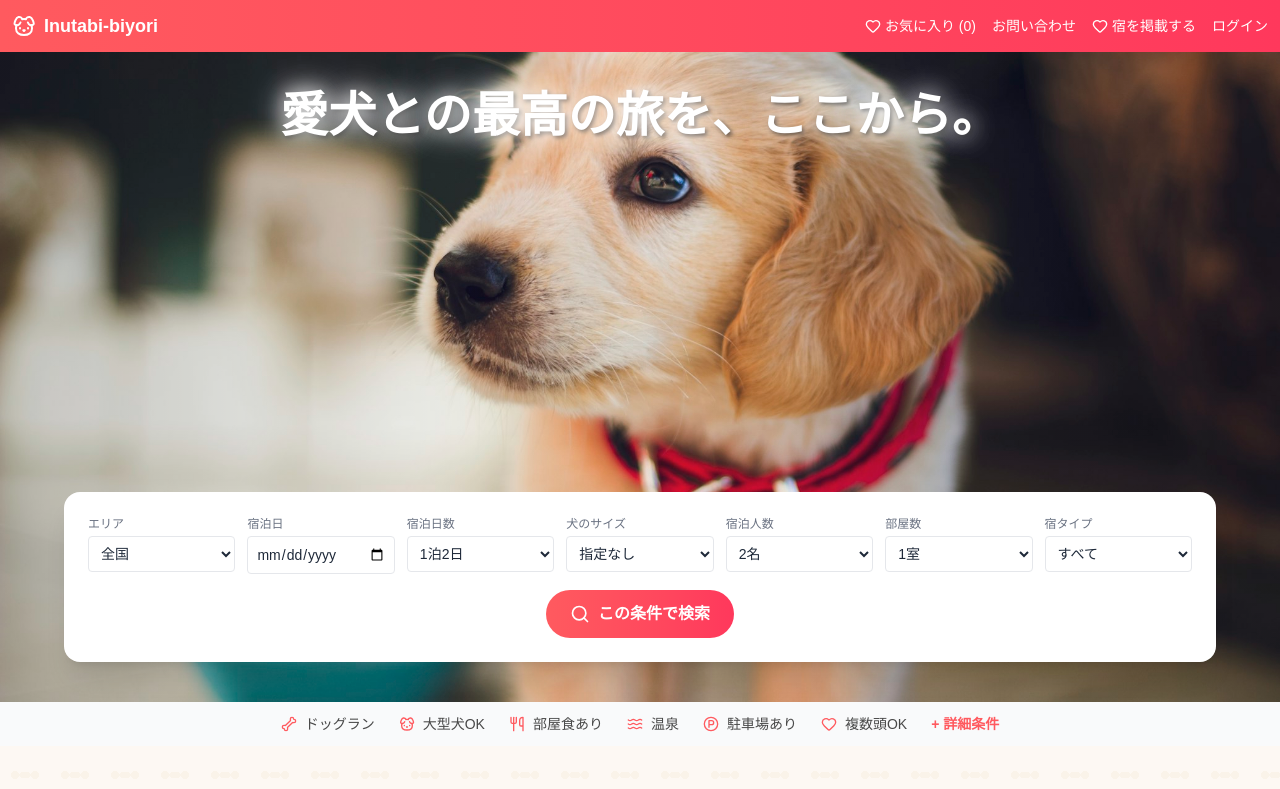
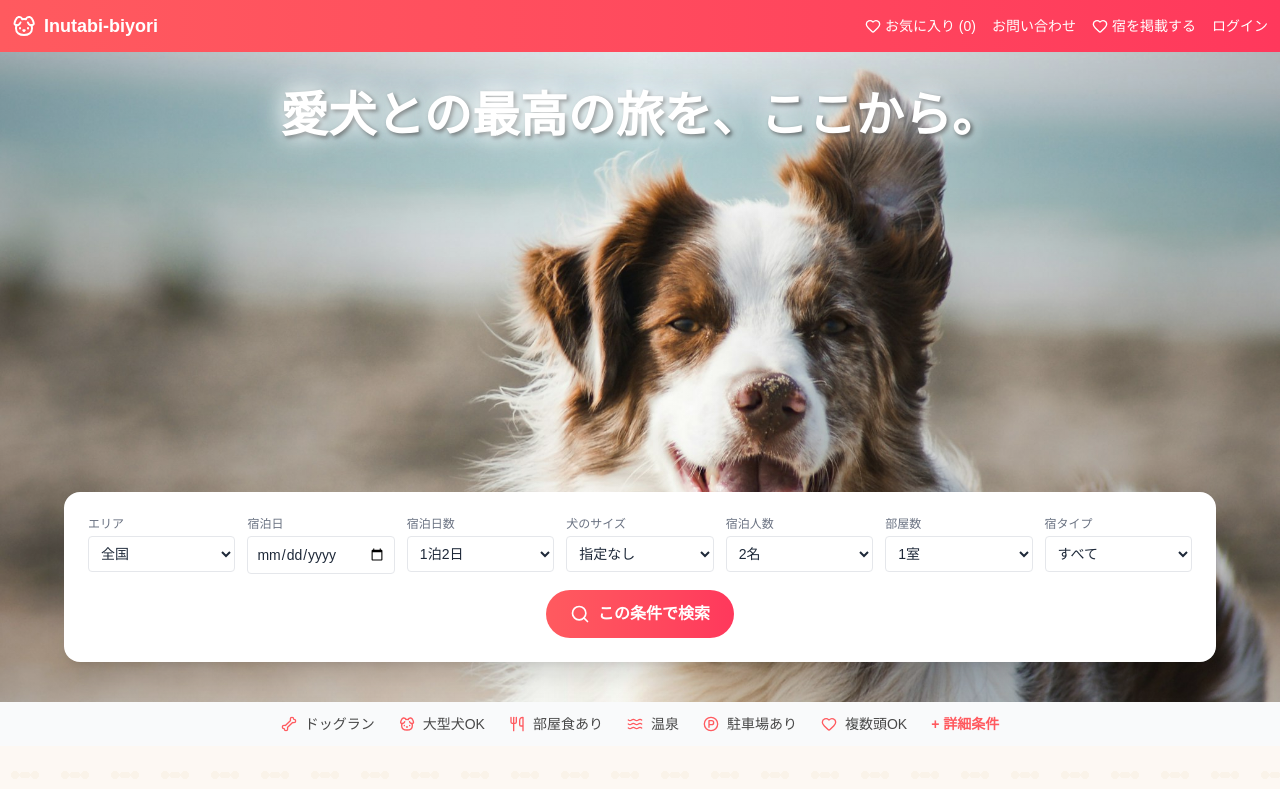
Before and after one commit to comarpy/inutabi-biyori, a Next.js app: page / in a window 1280 px wide. Shown: the top 789 px of the page. Built offline with nearby package versions, Linux system fonts and the light colour scheme.

Commit message:
トップページのヒーロー画像を走り回る犬に変更

```diff
--- a/src/app/page.tsx
+++ b/src/app/page.tsx
@@ -75,7 +75,7 @@ export default function HomePage() {
         <section
           className="h-[650px] bg-green-400 bg-cover bg-center bg-no-repeat relative flex flex-col justify-between items-center p-10"
           style={{
-            backgroundImage: "url('/images/hero-dog-meadow.jpg')",
+            backgroundImage: "url('/images/hero-dog.jpg')",
             backgroundSize: 'cover',
             backgroundPosition: 'center center'
           }}
```
